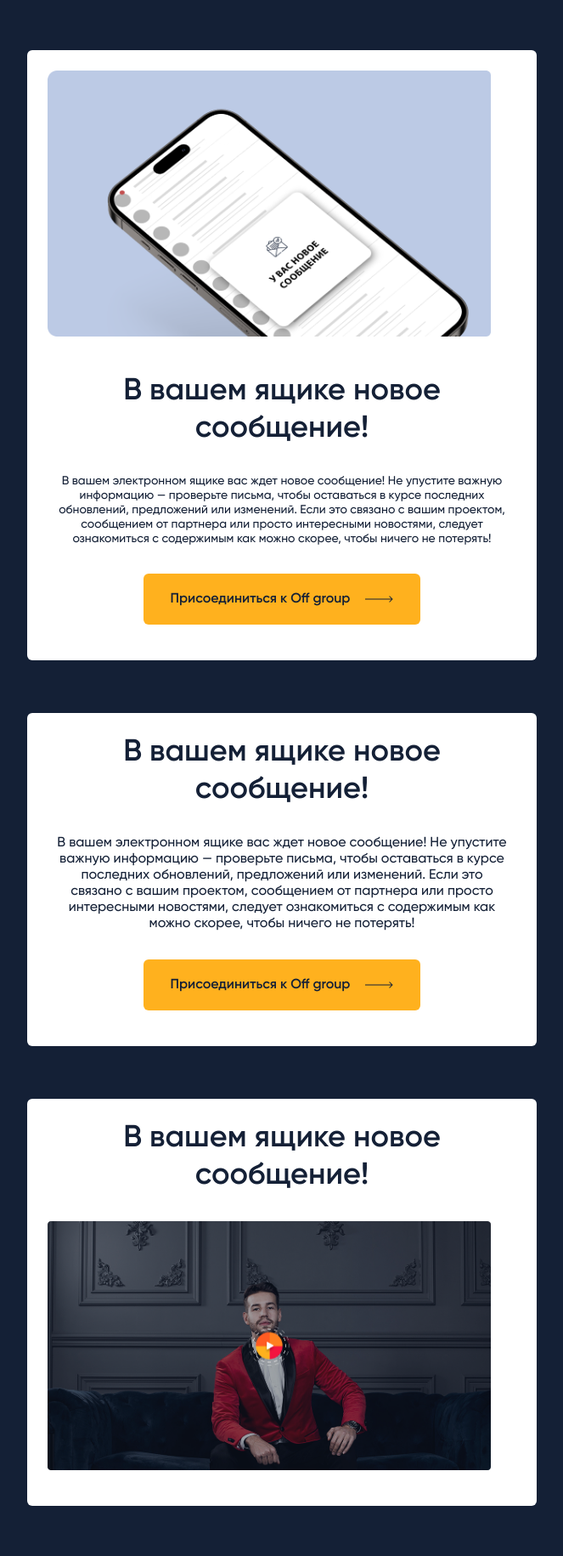
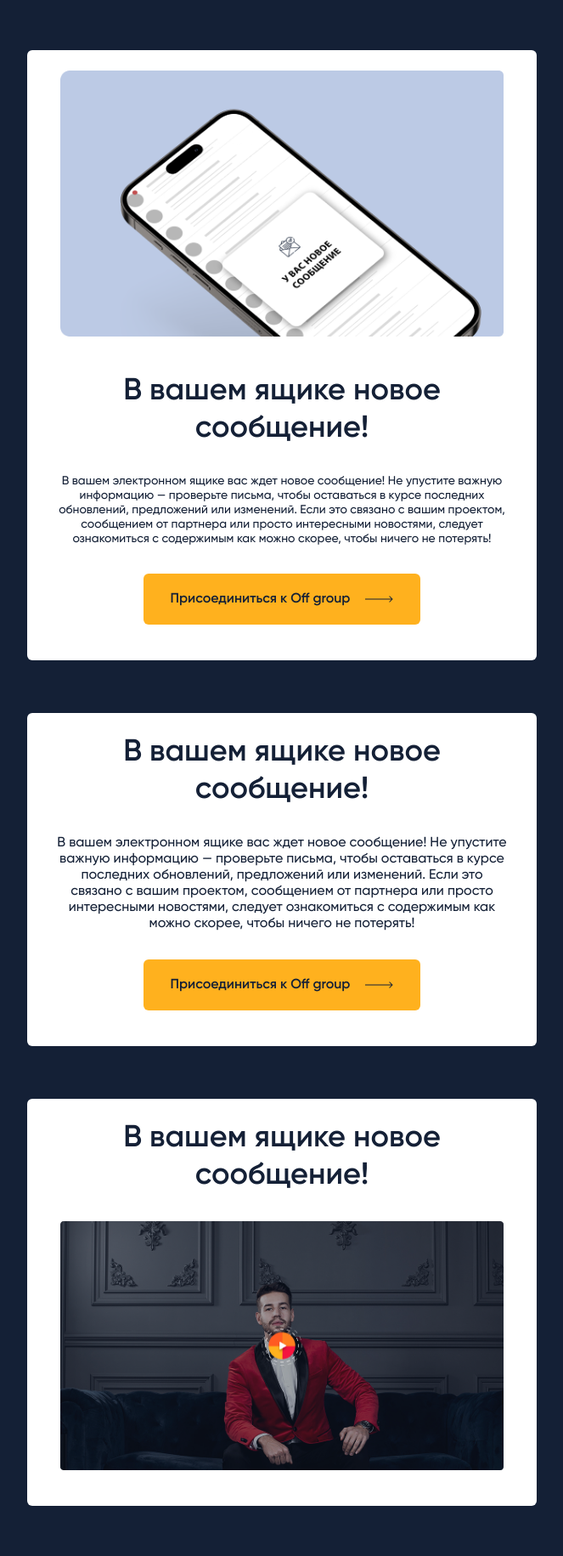
Before and after one commit to aleks664/email, a plain HTML site: page index.html in a window 1280 px wide. Shown: the part 590-2421 px from the top of the page at 85% size, without its empty margins (308-971 px from the left). Drawn offline with Linux system fonts and the light colour scheme.

Commit message:
fix: box

```diff
--- a/index.html
+++ b/index.html
@@ -124,7 +124,7 @@
                                     <table align="center" cellspacing="0" cellpadding="0" border="0" style="width:100%; border:0;">
                                         <tr>
                                             <td   style="padding-bottom: 42px;">
-                                                <img  src="https://aleks664.github.io/email/images/img-1.png" alt="" width="522"  style="-ms-interpolation-mode:bicubic;clear:both;display:block;max-width:100%;outline:0;text-decoration:none;width:522px">
+                                                <img  src="https://aleks664.github.io/email/images/img-1.png" alt="" width="522"  style="margin: 0 auto;-ms-interpolation-mode:bicubic;clear:both;display:block;max-width:100%;outline:0;text-decoration:none;width:522px">
                                             </td>
                                         </tr>
                                         <tr>
@@ -222,7 +222,7 @@
                                         <tr>
                                             <td style="padding: 0;">
                                                 <a href="#" class="lnk-video" style="display: block;position: relative">
-                                                    <img  src="https://aleks664.github.io/email/images/img-2.png" alt="" width="522"  style="-ms-interpolation-mode:bicubic;clear:both;display:block;max-width:100%;outline:0;text-decoration:none;width:522px">
+                                                    <img  src="https://aleks664.github.io/email/images/img-2.png" alt="" width="522"  style="-ms-interpolation-mode:bicubic;clear:both;display:block;max-width:100%;outline:0; margin: 0 auto; text-decoration:none;width:522px">
                                                 </a>
                                             </td>
                                         </tr>
--- a/style.css
+++ b/style.css
@@ -222,6 +222,7 @@ img {
     }
     .column {
         margin: 0!important;
+        max-width: 100%!important;
     }
     .social {
         padding-top: 18px!important;
```
